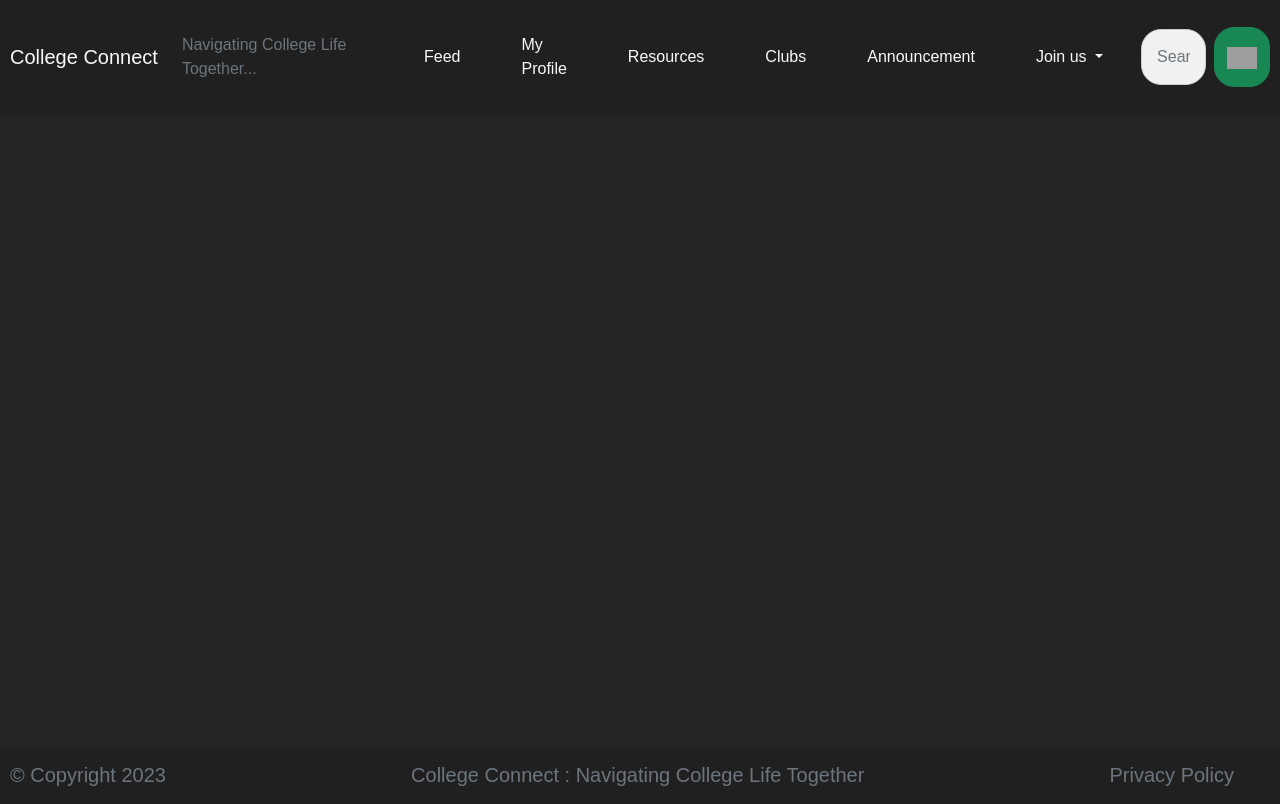
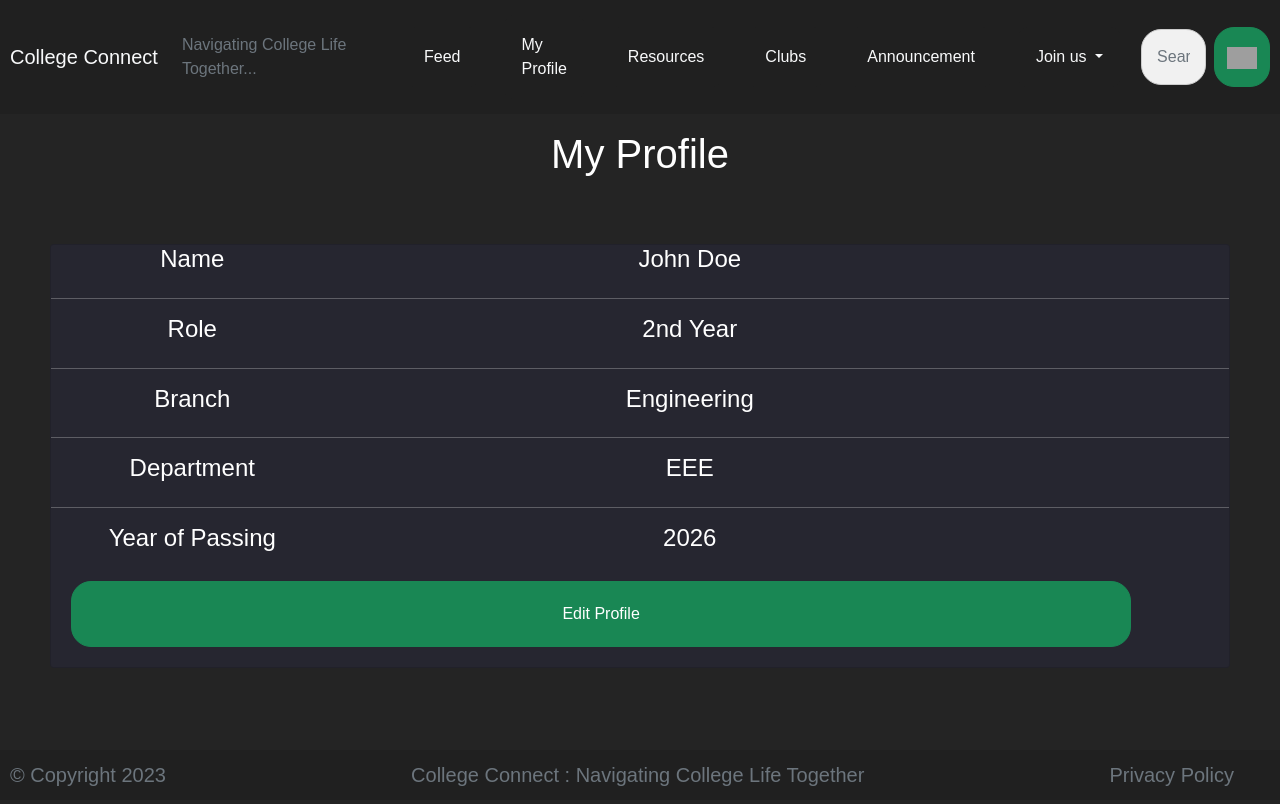
Before and after one commit to ishreya09/College-Connect, a Django app: page /account/profile in a window 1280 px wide. Run offline with Django 4.2, Linux system fonts and the light colour scheme; some libraries are stand-ins or nearby versions; grey boxes are pictures that could not be loaded.

Commit message:
Profile and Edit Profile Frontend

```diff
--- a/CollegeConnect/templates/account/profile.html
+++ b/CollegeConnect/templates/account/profile.html
@@ -1,3 +1,5 @@
+
+
 {% extends 'base.html' %}
 {% load static %}
 
@@ -9,8 +11,62 @@
 {% block content %}
 
 <div class="container">
+    <h1 class="text-center text-white">My Profile</h1>
+    <br>
+    <br>
+        <div class="card bg-cloudy mb-3 content">
+            <div class = "row">
+                <div class="col-md-3">
+                <h4 class="text-center text-white">Name</h2>
+                </div>
+                <div class = "col-md-7">
+                <h4 class="text-center text-white" id = "name">John Doe</h2>
+                </div>
+            </div>
+            <hr>
+            <div class = "row">
+                <div class="col-md-3">
+                <h4 class="text-center text-white">Role</h2>
+                </div>
+                <div class = "col-md-7">
+                <h4 class="text-center text-white" id="role">2nd Year</h2>
+                </div>
+            </div>
+            <hr>
+            <div class = "row">
+                <div class="col-md-3">
+                <h4 class="text-center text-white">Branch</h2>
+                </div>
+                <div class = "col-md-7">
+                <h4 class="text-center text-white" id = "branch">Engineering</h2>
+                </div>
+            </div>
+            <hr>
+            <div class = "row">
+                <div class="col-md-3">
+                <h4 class="text-center text-white">Department</h2>
+                </div>
+                <div class = "col-md-7">
+                <h4 class="text-center text-white" id ="department">EEE</h2>
+                </div>
+            </div>
+            <hr>
+            <div class = "row">
+                <div class="col-md-3">
+                <h4 class="text-center text-white">Year of Passing</h2>
+                </div>
+                <div class = "col-md-7">
+                <h4 class="text-center text-white" id = "passingYear">2026</h2>
+                </div>
+            </div>
+            <a href="/account/edit_profile">
+                <button type="submit" style="width:90%;padding:20px;margin:20px;border-radius:20px"
+                    class="btn btn-success" onclick=return true;>
+                    Edit Profile
+                </button>
+            </a>
 
-
+        </div>
 </div>
 
 {% endblock %}
```
Also changed, not shown: CollegeConnect/templates/account/editprofile.html (+54 -2 lines).
